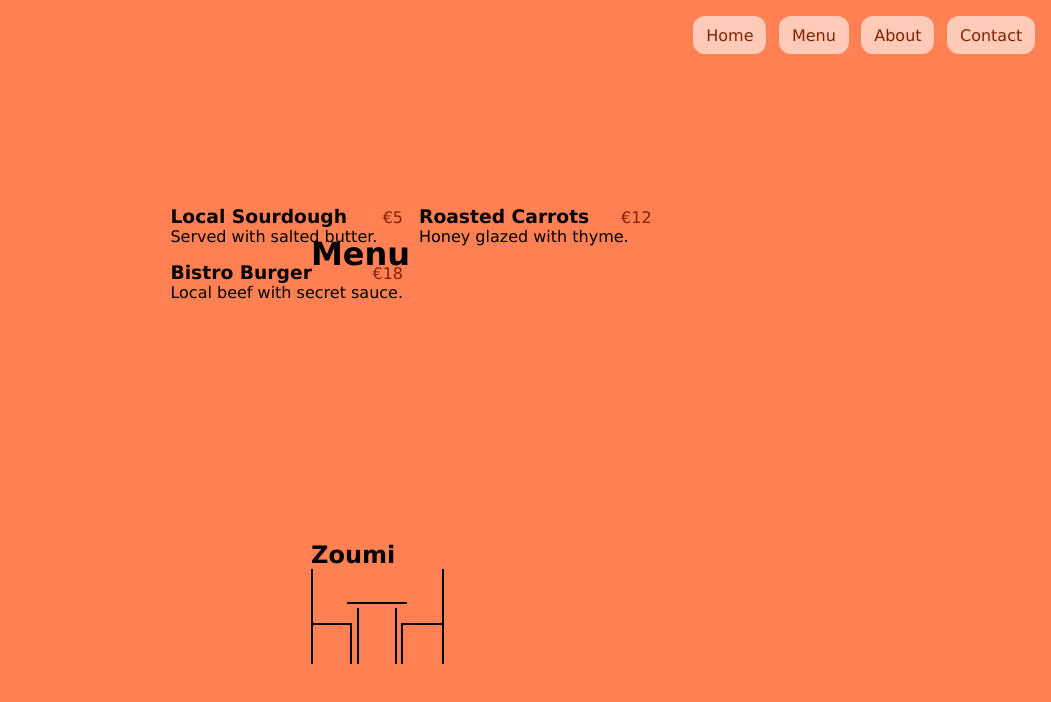
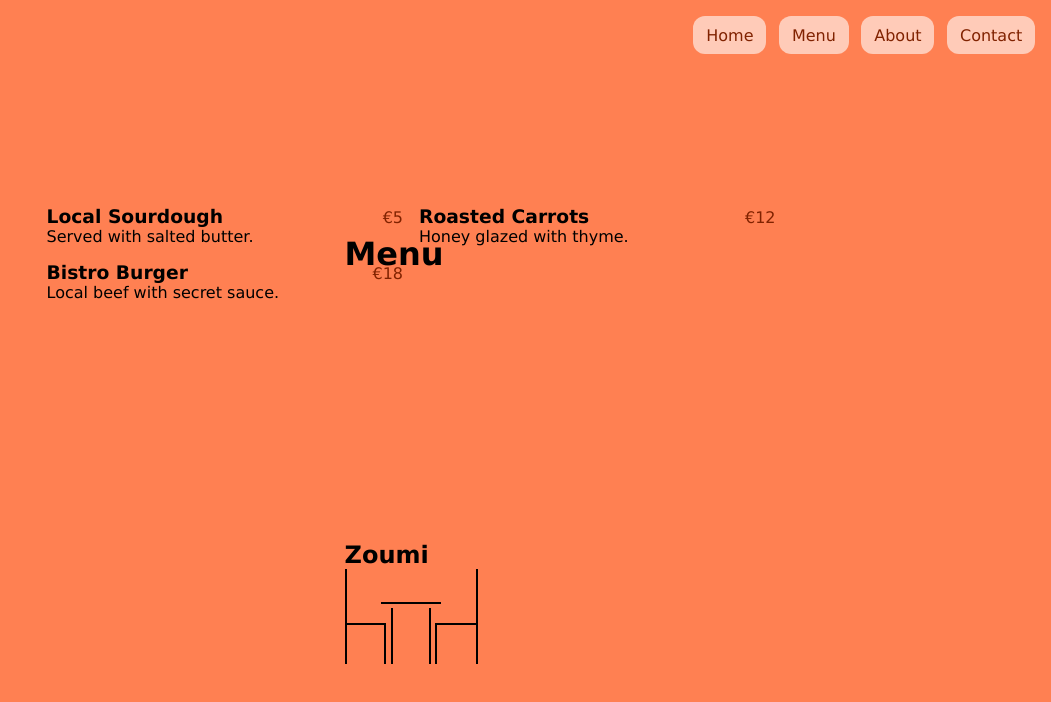
Before and after one commit to cmatsagka/restaurant-page, a website built with webpack: page src/template.html in a window 1280 px wide. Both pictures are taken after a click on the button "Menu". Shown: the whole page, without its empty margins (229-1280 px from the left). Built offline with nearby package versions, Linux system fonts and the light colour scheme.

Commit message:
Fix column sizes

```diff
--- a/src/styles.css
+++ b/src/styles.css
@@ -95,7 +95,7 @@ button:active {
 
 .menu-page {
 	display: grid;
-	grid-template-columns: 1fr 200px 1fr;
+	grid-template-columns: 2fr 1fr 2fr;
 	justify-content: center;
 	align-items: center;
 	gap: 2rem;
```
